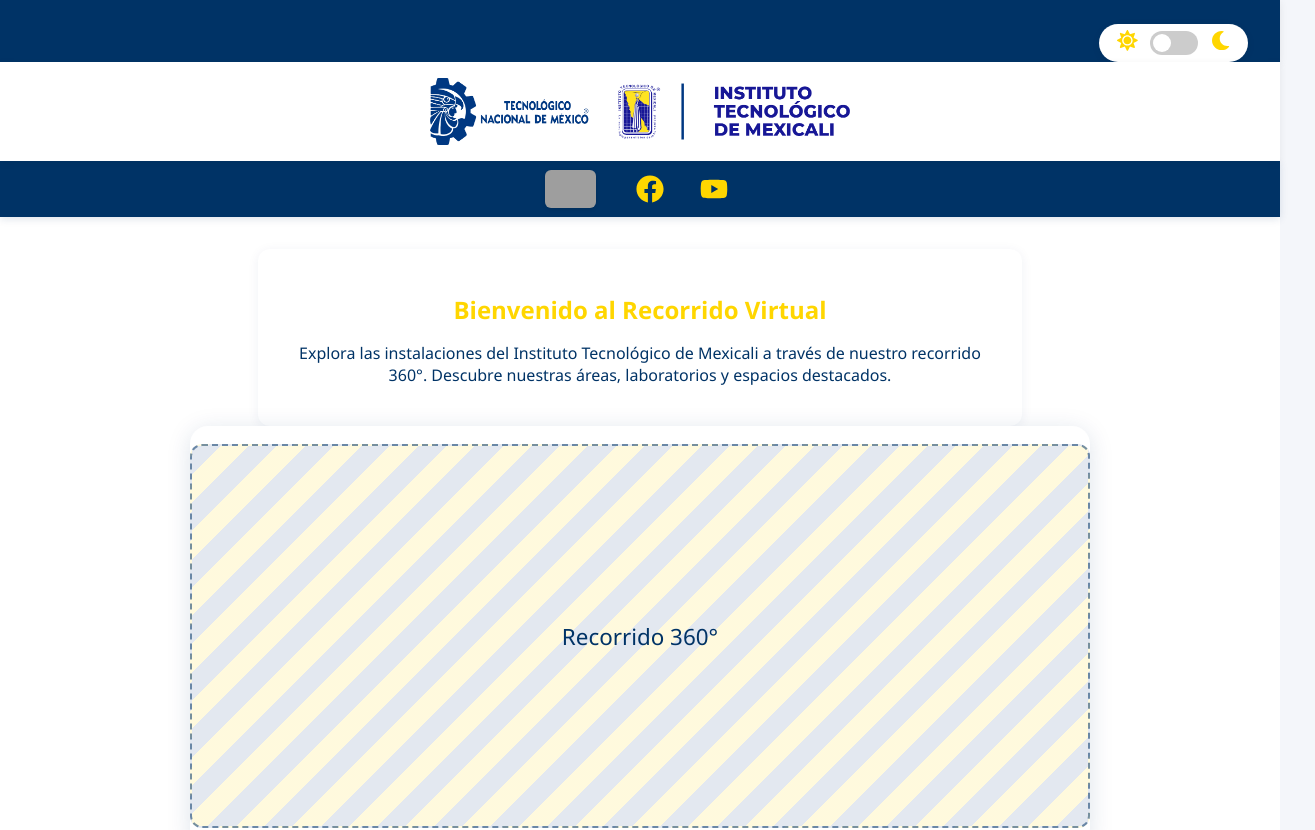
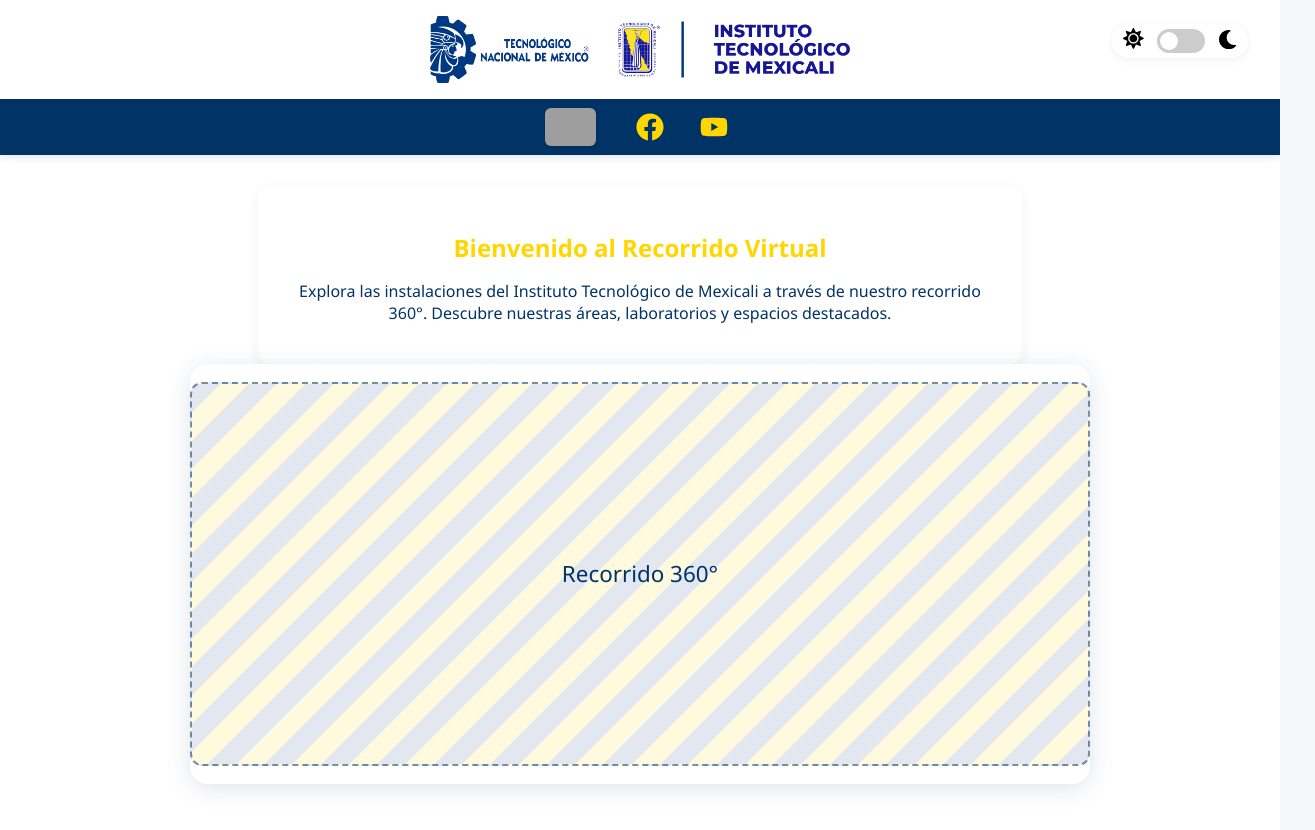
Before and after one commit to JazminHeredia/Recorrido360, a React (Create React App) app: page / in a window 1280 px wide. Shown: the top 830 px of the page, 1315 px wide, since content can reach past the window. Built offline with nearby package versions, Linux system fonts and the light colour scheme; grey boxes are pictures that could not be loaded.

Commit message:
Encabezado corregido

```diff
--- a/src/App.css
+++ b/src/App.css
@@ -1,3 +1,18 @@
+.mode-switch-banner {
+  position: absolute;
+  top: 18px;
+  right: 32px;
+  z-index: 20;
+  background: #fff;
+  border-radius: 24px;
+  box-shadow: 0 2px 8px #00336611;
+  padding: 0.2rem 0.7rem;
+  display: flex;
+  align-items: center;
+}
+.itm-banner-container {
+  position: relative;
+}
 /* Topbar para el switch de modo oscuro */
 .itm-header-topbar {
   width: 100%;
@@ -65,7 +80,7 @@
   text-decoration: none;
 }
 .itm-social-navbar a:hover {
-  background: #ffd600;
+  background: #207952;
   color: #003366;
   box-shadow: 0 2px 8px #ffd60055;
 }
--- a/src/App.js
+++ b/src/App.js
@@ -27,9 +27,10 @@
 
   return (
     <div className={darkMode ? 'main-bg dark-mode' : 'main-bg'}>
-      <header className="itm-header">
-        <div className="itm-header-topbar">
-          <div className="mode-switch mode-switch-top">
+  {/* Eliminar header para que el banner quede hasta arriba */}
+      {/* Banner institucional con switch */}
+      <div className="itm-banner-container">
+        <div className="mode-switch mode-switch-banner">
           <span className="mode-icon" style={{fontSize: '1.3rem', marginRight: '0.3rem'}}><FaSun /></span>
           <label className="switch">
             <input type="checkbox" checked={darkMode} onChange={handleToggle} />
@@ -37,12 +38,10 @@
           </label>
           <span className="mode-icon" style={{fontSize: '1.2rem', marginLeft: '0.3rem'}}><FaMoon /></span>
         </div>
-        </div>
-      </header>
-      {/* Banner institucional */}
-      <div className="itm-banner-container">
         <img src="/banneritm.png" alt="Banner ITM" className="itm-banner-img" />
       </div>
+      {/* Banner institucional */}
+
       <nav className="itm-social-navbar">
         <a href="http://www.itmexicali.edu.mx/" target="_blank" rel="noopener noreferrer" aria-label="Página oficial ITMEXICALI" className="itm-social-logo-link">
           <img src="/LOGO_ITMexicali.jpg" alt="Página oficial ITMEXICALI" style={{height: '38px', verticalAlign: 'middle'}} />
```
Lines whose indentation alone changed are shown as unchanged.
